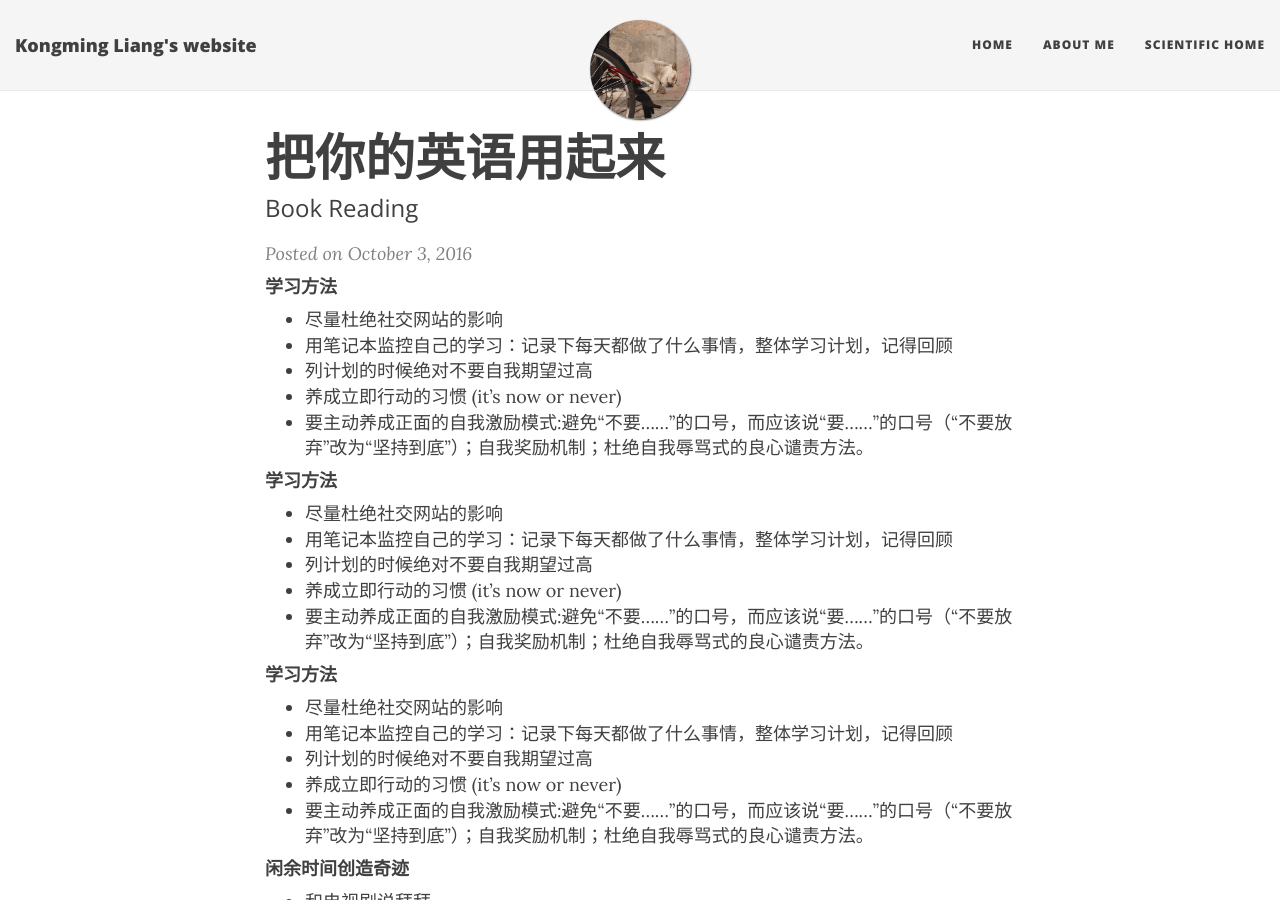
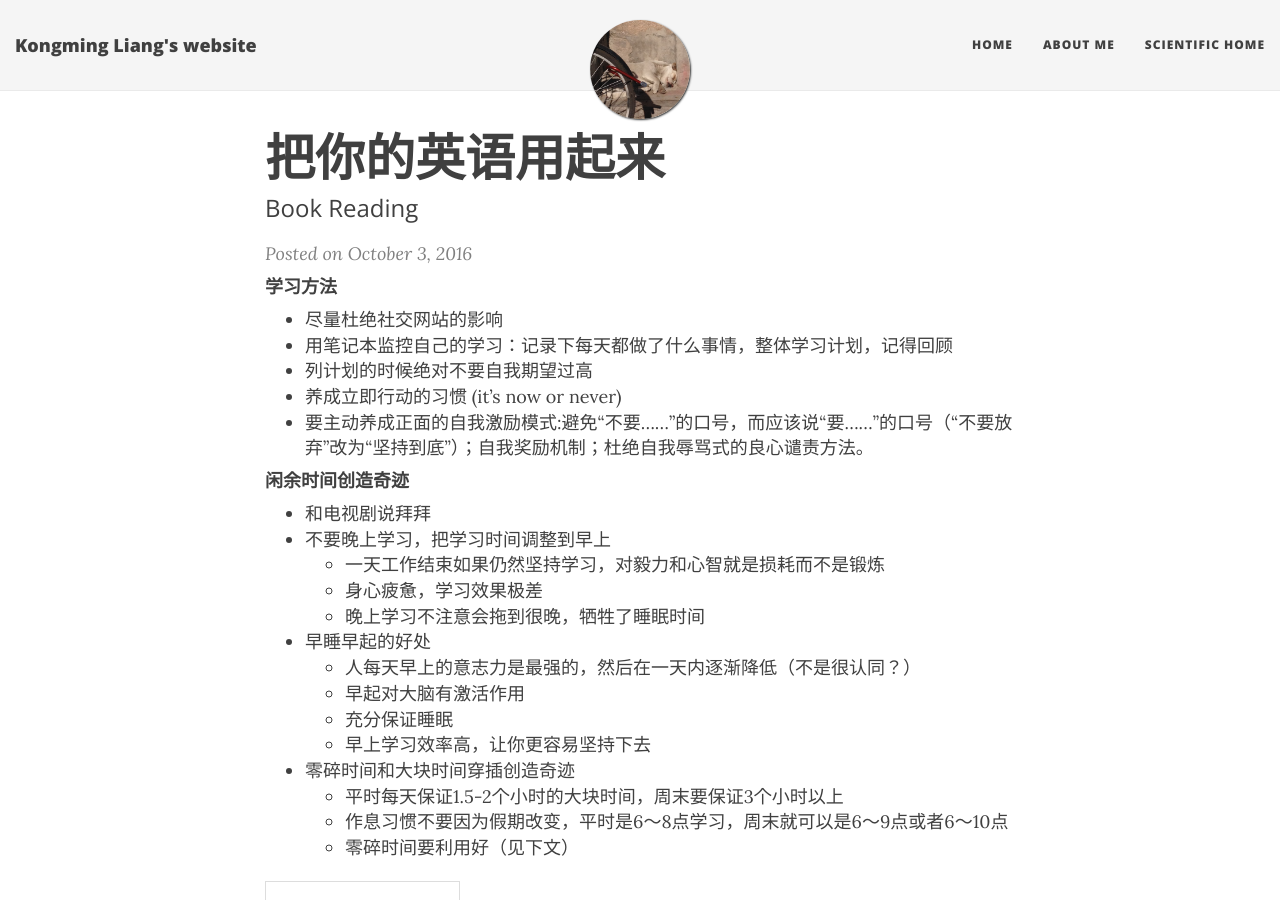
Before and after one commit to GriffinLiang/griffinliang.github.com, a Jekyll site: the page built from _posts/2016-10-03-use-your-english.md, in a window 1280 px wide and 900 px high. Built offline with Jekyll 4.4.1, drawn with Linux system fonts in a browser that asks for light colours; nearby versions of some CDN libraries.

Commit message:
Saved 2016-10-03-use-your-english.md with Dillinger.io

```diff
--- a/_posts/2016-10-03-use-your-english.md
+++ b/_posts/2016-10-03-use-your-english.md
@@ -7,20 +7,6 @@ subtitle: Book Reading
 
 <script type="text/javascript" src="http://cdn.mathjax.org/mathjax/latest/MathJax.js?config=default"></script>
 
-
-#### 学习方法
-- 尽量杜绝社交网站的影响
-- 用笔记本监控自己的学习：记录下每天都做了什么事情，整体学习计划，记得回顾
-- 列计划的时候绝对不要自我期望过高
-- 养成立即行动的习惯 (it's now or never)
-- 要主动养成正面的自我激励模式:避免“不要……”的口号，而应该说“要……”的口号（“不要放弃”改为“坚持到底”）；自我奖励机制；杜绝自我辱骂式的良心谴责方法。
-
-#### 学习方法
-- 尽量杜绝社交网站的影响
-- 用笔记本监控自己的学习：记录下每天都做了什么事情，整体学习计划，记得回顾
-- 列计划的时候绝对不要自我期望过高
-- 养成立即行动的习惯 (it's now or never)
-- 要主动养成正面的自我激励模式:避免“不要……”的口号，而应该说“要……”的口号（“不要放弃”改为“坚持到底”）；自我奖励机制；杜绝自我辱骂式的良心谴责方法。
 
 #### 学习方法
 - 尽量杜绝社交网站的影响
```
